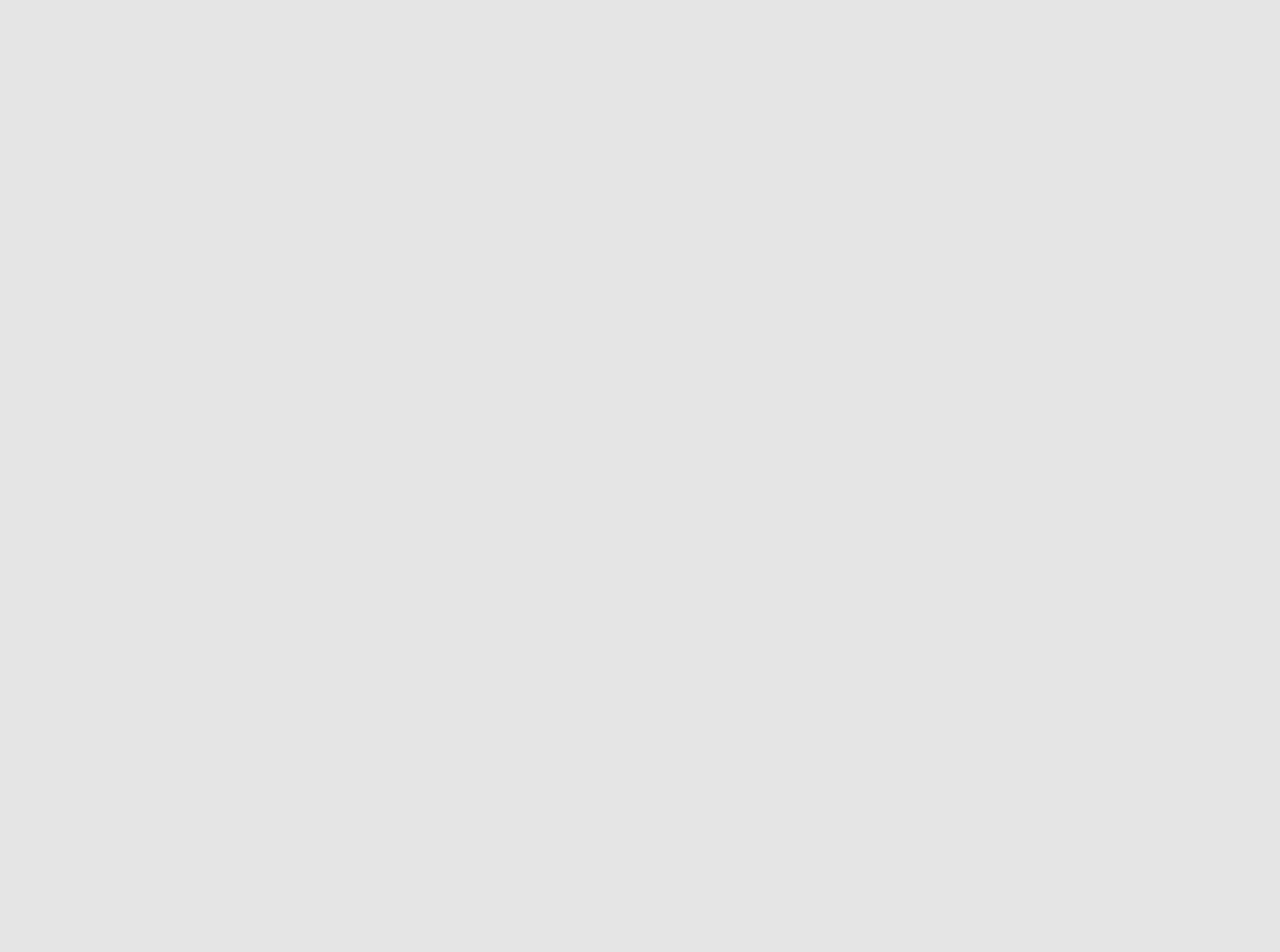
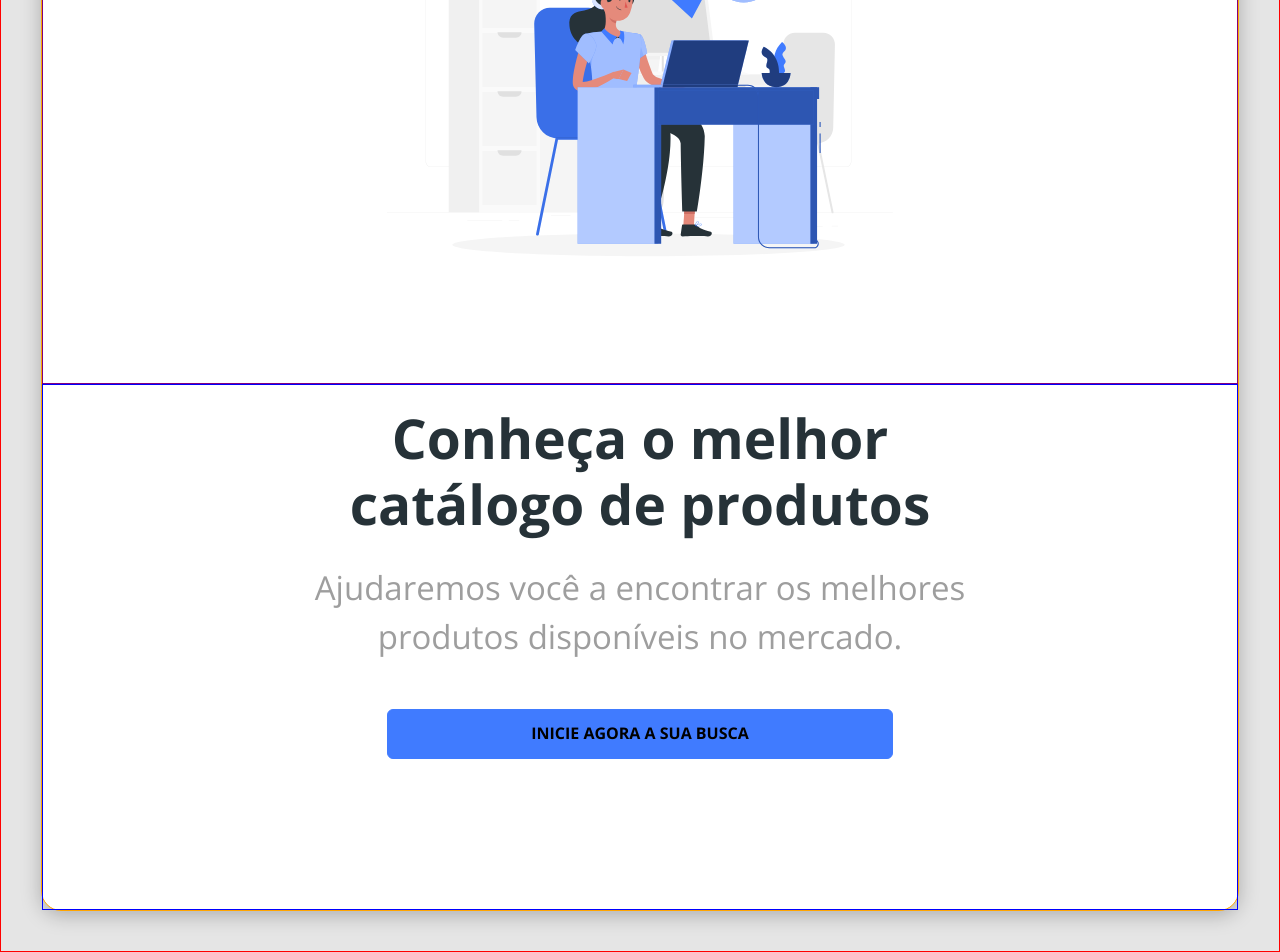
Before and after one commit to RodrigoSan1376/react-dscatalog, a React (Create React App) app in the folder frontend/: page / in a window 1280 px wide. Shown: the part 357-1309 px from the top of the page. Before the commit the page ends 800 px from the top, so only its background shows below. Built offline with nearby package versions, Linux system fonts and the light colour scheme.

Commit message:
Finished responsiveness up to 992px

```diff
--- a/frontend/src/App.tsx
+++ b/frontend/src/App.tsx
@@ -1,13 +1,11 @@
 import './assets/styles/custom.scss';
 import './App.css';
-import Navbar from 'components/Navbar';
+import Home from 'pages/Home';
 
-const App = () => {
+export default function App() {
   return (
     <>
-      <Navbar />
-      <h1>Hello DSCatalog</h1>
+      <Home />
     </>
   );
-};
-export default App;
+}
--- /dev/null
+++ b/frontend/src/components/ButtonIcon/index.tsx
@@ -0,0 +1,9 @@
+import './styles.css';
+
+export default function ButtonIcon() {
+    return(
+        <button className="btn btn-primary btn-icon">
+            <h6>INICIE AGORA A SUA BUSCA</h6>
+        </button>
+    );
+}
--- /dev/null
+++ b/frontend/src/components/ButtonIcon/styles.css
@@ -0,0 +1,3 @@
+.btn-icon {
+  height: 50px;
+}
--- a/frontend/src/components/Navbar/index.tsx
+++ b/frontend/src/components/Navbar/index.tsx
@@ -2,7 +2,7 @@ import './styles.css';
 import '@popperjs/core';
 import 'bootstrap/js/src/collapse';
 
-const Navbar = () => {
+export default function Navbar()  {
   return (
     <nav className="navbar navbar-expand-md navbar-dark bg-primary main-nav">
       <div className="container-fluid">
@@ -38,5 +38,4 @@ const Navbar = () => {
       </div>
     </nav>
   );
-};
-export default Navbar;
+}
--- /dev/null
+++ b/frontend/src/pages/Home/index.tsx
@@ -0,0 +1,24 @@
+import './styles.css';
+import { ReactComponent as MainImage } from 'assets/images/main-image.svg';
+import ButtonIcon from 'components/ButtonIcon';
+import Navbar from 'components/Navbar';
+
+export default function Home() {
+  return (
+    <>
+      <Navbar />
+      <div className='home-container'>
+        <div className='home-card'>
+            <div className='home-content-container'>
+                <h1>Conheça o melhor catálogo de produtos</h1>
+                <p>Ajudaremos você a encontrar os melhores produtos disponíveis no mercado.</p>
+                <ButtonIcon />
+            </div>
+            <div className='home-image-container'>
+                <MainImage />
+            </div>
+        </div>
+      </div>
+    </>
+  );
+}
--- /dev/null
+++ b/frontend/src/pages/Home/styles.css
@@ -0,0 +1,106 @@
+.home-container {
+  padding: 10px;
+  font-size: 20px;
+  text-align: center;
+  border: 1px solid red;
+}
+
+.home-card {
+  display: flex;
+  flex-direction: column-reverse;
+  background-color: #fff;
+  box-shadow: 0px 4px 20px rgba(0, 0, 0, 0.25);
+  border-radius: 20px;
+  border: 1px solid orange;
+}
+
+.home-content-container {
+  display: flex;
+  flex-direction: column;
+  align-items: center;
+  padding: 10px 10px 60px 10px;
+  border: 1px solid blue;
+}
+
+.home-content-container h1 {
+  width: 260px;
+  font-size: 1em;
+  margin-bottom: 15px;
+}
+
+.home-content-container p {
+  color: #9e9e9e;
+  font-size: 0.6em;
+  width: 260px;
+  margin-bottom: 30px;
+}
+
+.home-image-container {
+  border: 1px solid purple;
+  padding: 50px 15px;
+}
+
+.home-image-container svg {
+  width: 100%;
+  height: auto;
+}
+
+@media (min-width: 576px) {
+  .home-container {
+    padding: 15px;
+    font-size: 40px;
+  }
+
+  .home-content-container h1 {
+    width: 506px;
+    margin-bottom: 20px;
+  }
+
+  .home-content-container p {
+    width: 506px;
+    margin-bottom: 20px;
+  }
+
+  .home-content-container button {
+    width: 506px;
+  }
+
+  .home-image-container svg {
+    width: 506px;
+  }
+}
+
+@media (min-width: 768px) {
+  .home-image-container {
+    padding: 100px 20px;
+  }
+
+  .home-content-container {
+    padding: 20px 20px 100px 20px;
+  }
+}
+
+@media (min-width: 992px) {
+  .home-container {
+    font-size: 55px;
+    padding: 40px;
+  }
+
+  .home-image-container {
+    padding: 125px 20px;
+  }
+
+  .home-content-container {
+    padding: 20px 20px 150px 20px;
+  }
+
+  .home-content-container h1 {
+    width: 700px;
+    margin-bottom: 26px;
+  }
+
+  .home-content-container p {
+    width: 700px;
+    margin-bottom: 47px;
+  }
+}
```
Also changed, not shown: frontend/src/assets/images/main-image.svg (added).
